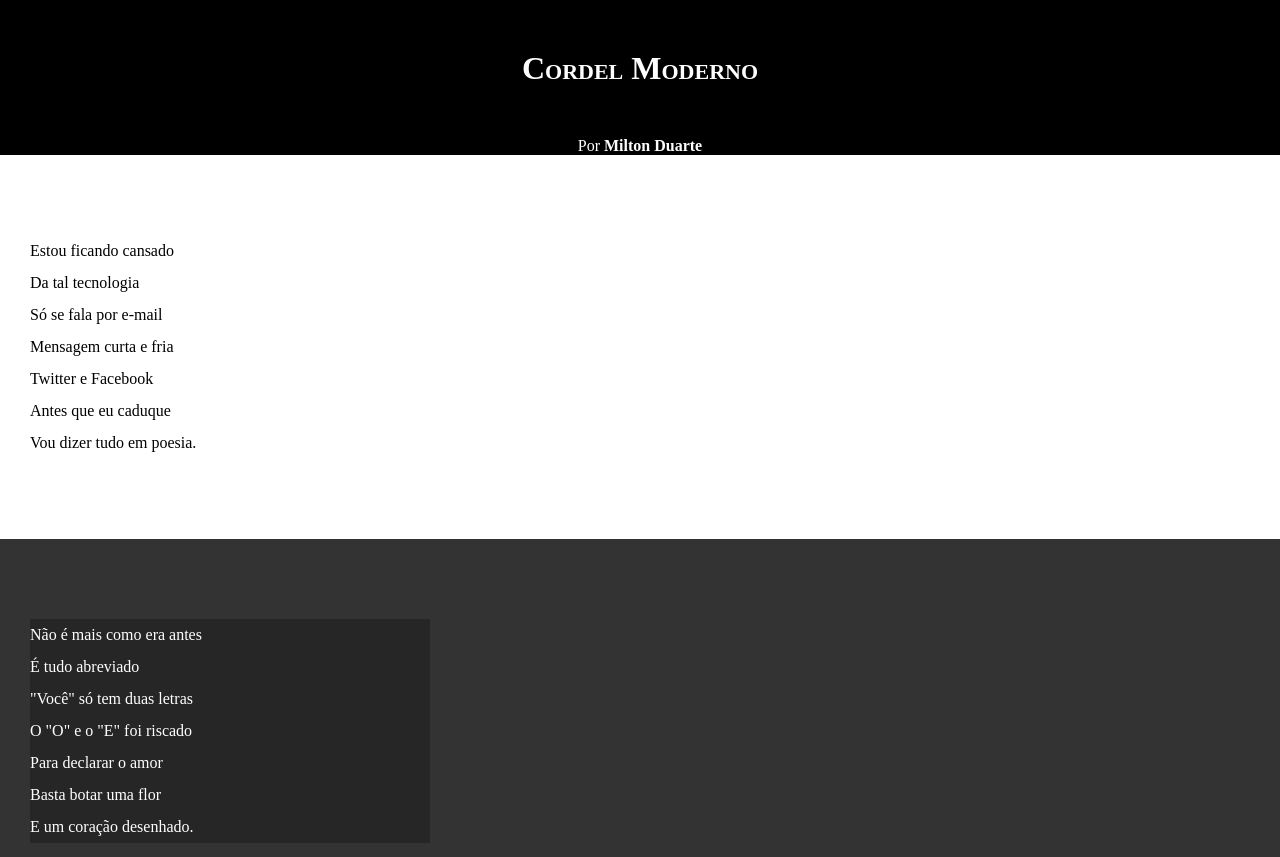
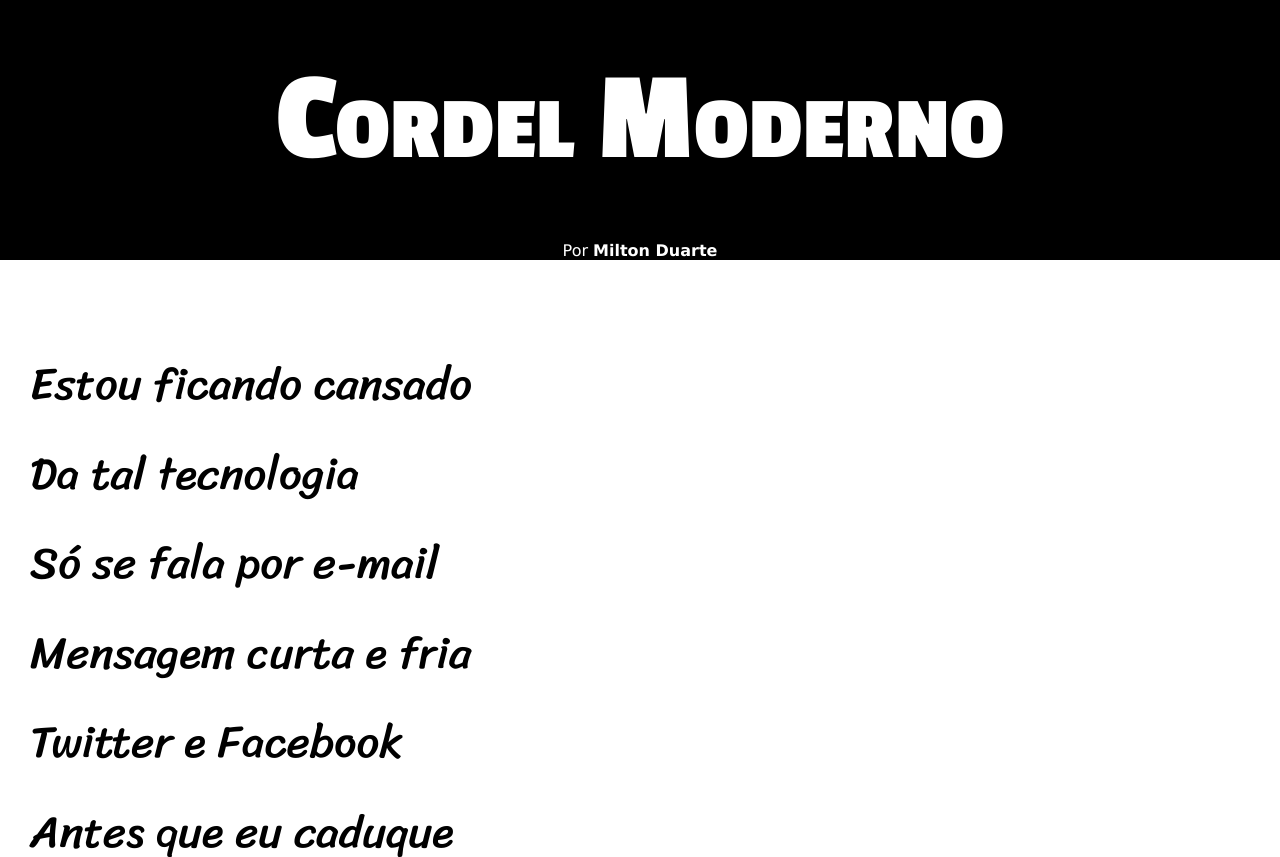
Before and after one commit to xxjobxx0404/html-css, a plain HTML site: page desafios/d012/index.html in a window 1280 px wide. Shown: the top 857 px of the page. Drawn offline with Linux system fonts and the light colour scheme.

Commit message:
Atualizacao de estilos d012

```diff
--- a/desafios/d012/estilo/style.css
+++ b/desafios/d012/estilo/style.css
@@ -1,13 +1,25 @@
 @charset "UTF-8";
+
+@import url('https://fonts.googleapis.com/css2?family=Passion+One:wght@400;700;900&family=Sriracha&display=swap');
+
+@import url('https://fonts.googleapis.com/css2?family=Passion+One:wght@400;700;900&family=Sriracha&display=swap');
+
+:root {
+    --font1: Verdana, Geneva, Tahoma, sans-serif;
+    --font2: 'Passion One', cursive;
+    --font3: 'Sriracha', cursive;
+}
 
 * {
     margin: 0px;
     padding: 0px;
+    font-size: 1em;
 }
 
 html, body {
     min-height: 100vh;
     background-color: darkgray;
+    font-family: var(--font1);
 }
 
 header {
@@ -19,6 +31,8 @@ header {
 header > h1 {
     padding-top: 50px;
     font-variant: small-caps;
+    font-family: var(--font2);
+    font-size: 10vw;
 }
 
 header > p {
@@ -40,6 +54,8 @@ section {
     padding-bottom: 10vh;
     line-height: 2em;
     padding-left: 30px;
+    font-family: var(--font3);
+    font-size: 3.5vw;
 }
 
 section.normal {
@@ -53,7 +69,8 @@ section.imagem {
 }
 
 section.imagem > p {
-    width: 400px;
+    display: inline-block;
+    padding: 5px;
     background-color: rgba(0, 0, 0, 0.253);
 }
 
@@ -62,4 +79,5 @@ footer {
     color: white;
     text-align: center;
     padding: 10px;
+    font-family: var(--font1);
 }
```
